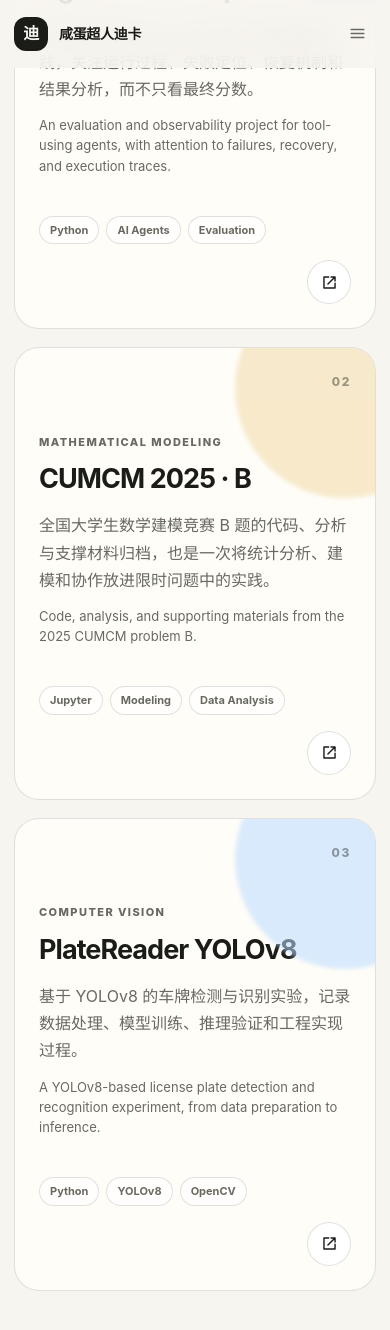
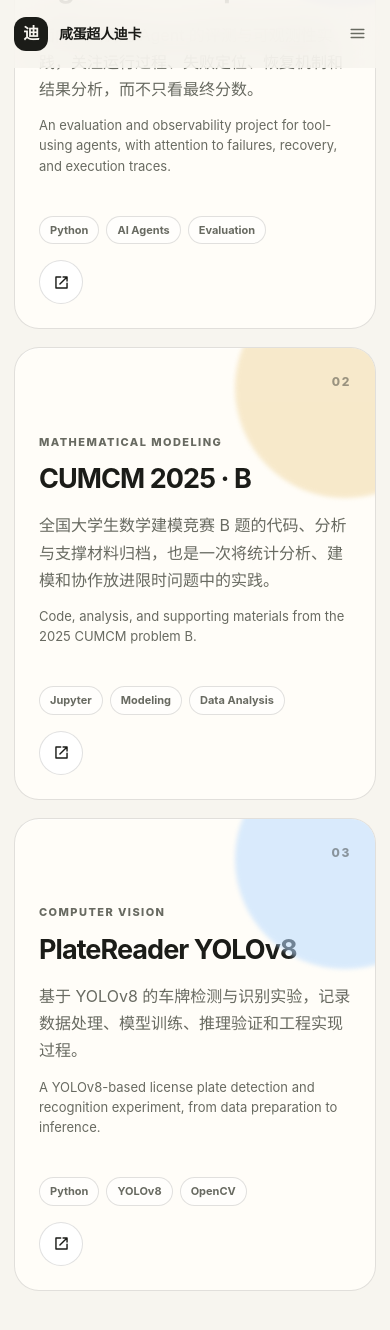
Before and after one commit to KaiDecker/KaiDecker.github.io, a Jekyll site: the page built from index.html, in a window 390 px wide and 1400 px high, scrolled down 1631 px. Shown: the top 1330 px of the window. Built offline with Jekyll 4.4.1, drawn with Linux system fonts in a browser that asks for light colours.

Commit message:
style(projects): refine project card links on mobile

```diff
--- a/assets/css/main.css
+++ b/assets/css/main.css
@@ -621,6 +621,23 @@
   gap: 16px;
 }
 
+.project-links {
+  flex: 0 0 auto;
+  display: flex;
+  align-items: center;
+  justify-content: flex-end;
+  gap: 14px;
+}
+
+.project-links .text-link {
+  font-size: 13px;
+}
+
+.project-links .round-link {
+  width: 42px;
+  height: 42px;
+}
+
 .tag-row {
   display: flex;
   flex-wrap: wrap;
@@ -1274,12 +1291,17 @@
   }
 
   .project-footer {
-    align-items: start;
+    align-items: stretch;
     flex-direction: column;
   }
 
-  .round-link {
-    align-self: flex-end;
+  .project-links {
+    width: 100%;
+    justify-content: space-between;
+  }
+
+  .project-links .round-link {
+    align-self: auto;
   }
 
   .focus-list li {
```
